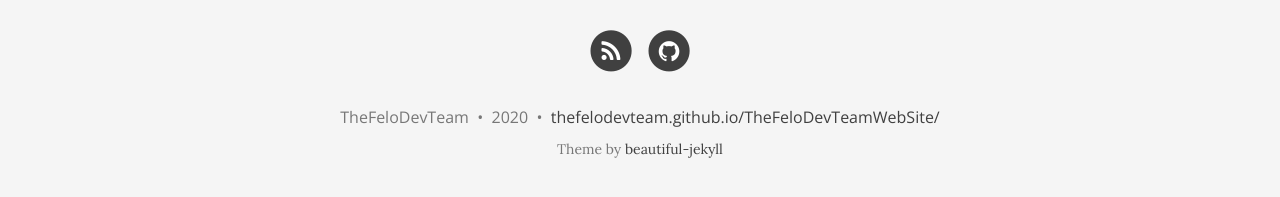
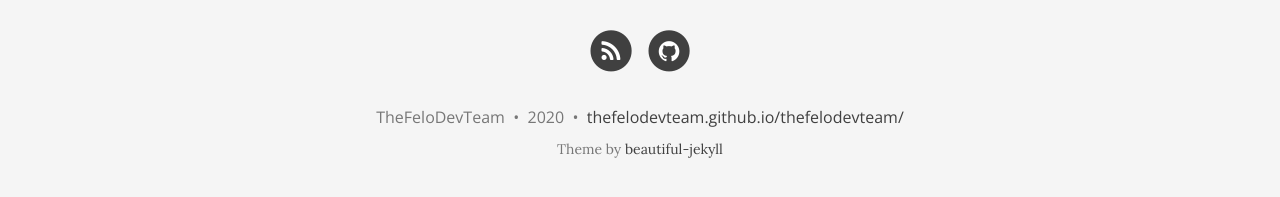
Before and after one commit to TheFeloDevTeam/TheBlogOfFeloFamily, a Jekyll site: the page built from index.html, in a window 1280 px wide and 1244 px high. Shown: the part 1034-1231 px from the top of the window. Built offline with Jekyll 4.4.1, drawn with Linux system fonts in a browser that asks for light colours; nearby versions of some CDN libraries; the list of posts is cut into pages by our own code.

Commit message:
Update _config.yml

```diff
--- a/_config.yml
+++ b/_config.yml
@@ -93,7 +93,7 @@ share-links-active:
 
 # How to display the link to the website in the footer
 # Remove this if you don't want a link in the footer
-url-pretty: "thefelodevteam.github.io/TheFeloDevTeamWebSite/"  # eg. "deanattali.com/beautiful-jekyll"
+url-pretty: "thefelodevteam.github.io/thefelodevteam/"  # eg. "deanattali.com/beautiful-jekyll"
 
 # --- Web Statistics Section --- #
 
```
